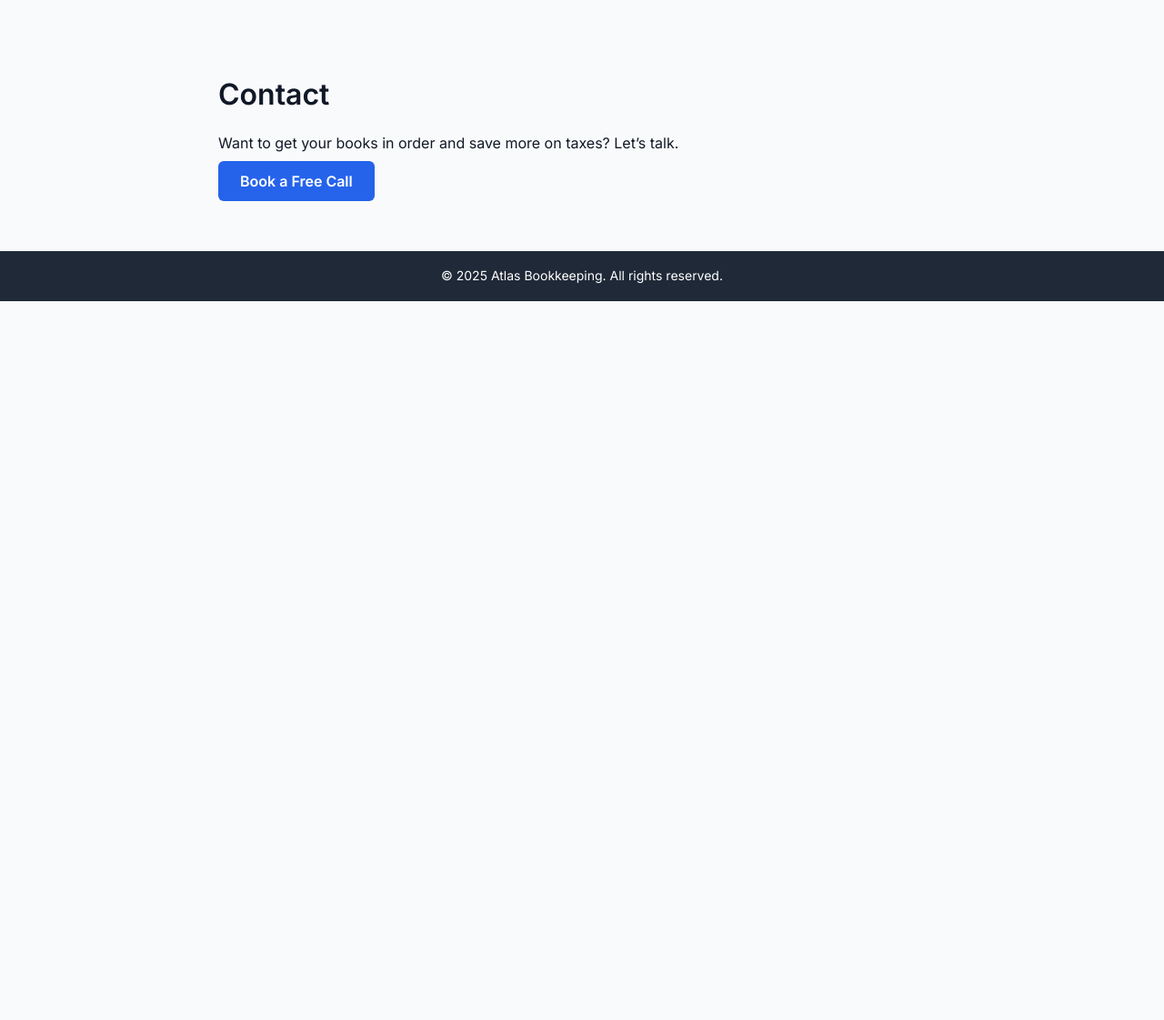
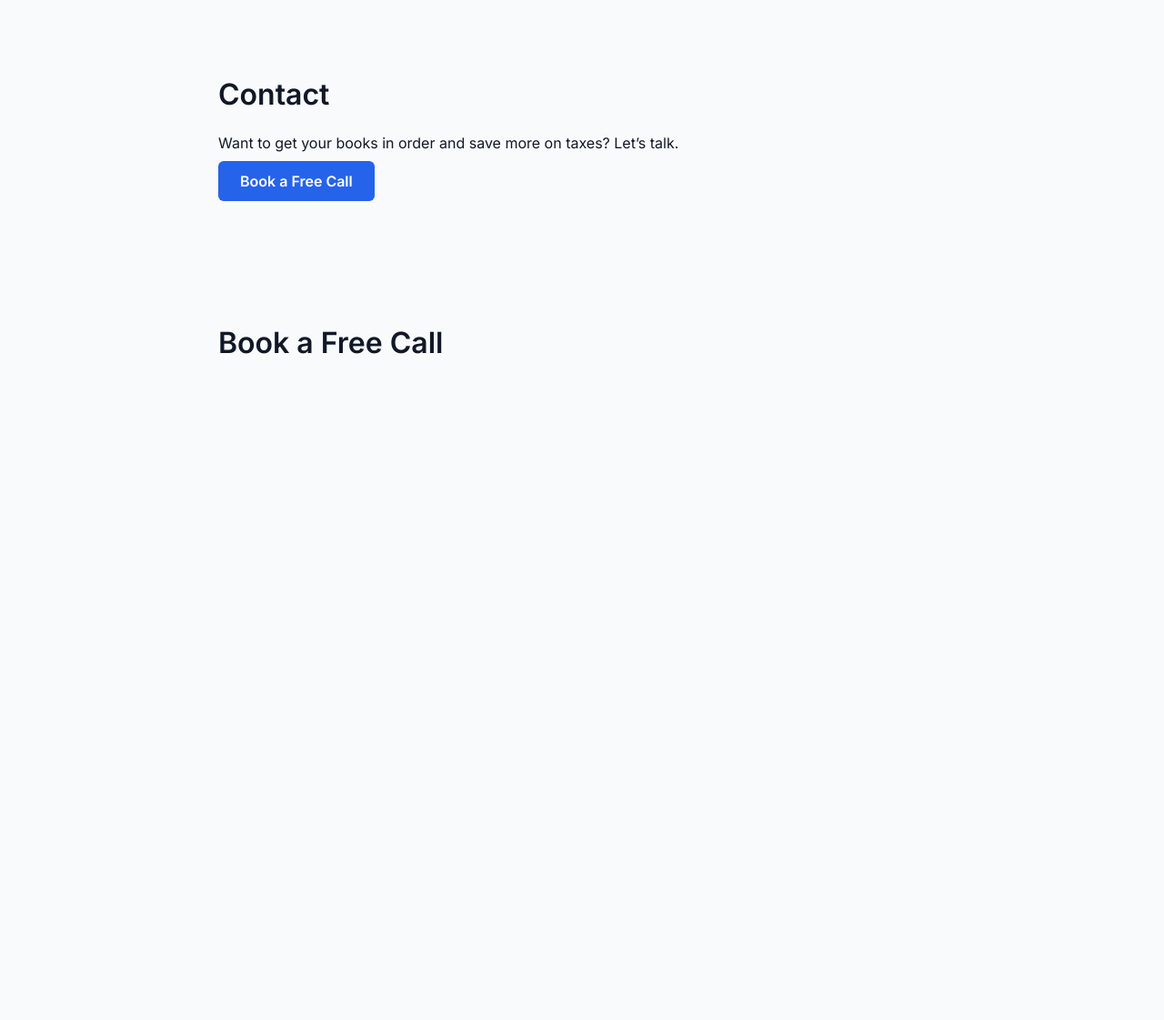
Before and after one commit to deqv/atlas-bookkeeping, a plain HTML site: page index.html in a window 1280 px wide. Shown: the part 1747-2868 px from the top of the page at 91% size. Before the commit the page ends 2078 px from the top, so only its background shows below. Drawn offline with Linux system fonts and the light colour scheme; a script that the page names is missing.

Commit message:
Update index.html

```diff
--- a/index.html
+++ b/index.html
@@ -65,6 +65,11 @@
     .section ul li {
       margin-bottom: 0.5rem;
     }
+    .calendly-inline-widget {
+      width: 100%;
+      height: 700px;
+      border: none;
+    }
     footer {
       background-color: #1f2937;
       color: white;
@@ -73,6 +78,7 @@
       font-size: 0.875rem;
     }
   </style>
+  <script type="text/javascript" src="https://assets.calendly.com/assets/external/widget.js" async></script>
 </head>
 <body>
   <header>
@@ -128,6 +134,11 @@
     <p><a href="#book" class="button">Book a Free Call</a></p>
   </section>
 
+  <section class="section" id="book">
+    <h2>Book a Free Call</h2>
+    <div class="calendly-inline-widget" data-url="https://calendly.com/varunsuresh"></div>
+  </section>
+
   <footer>
     &copy; 2025 Atlas Bookkeeping. All rights reserved.
   </footer>
```
